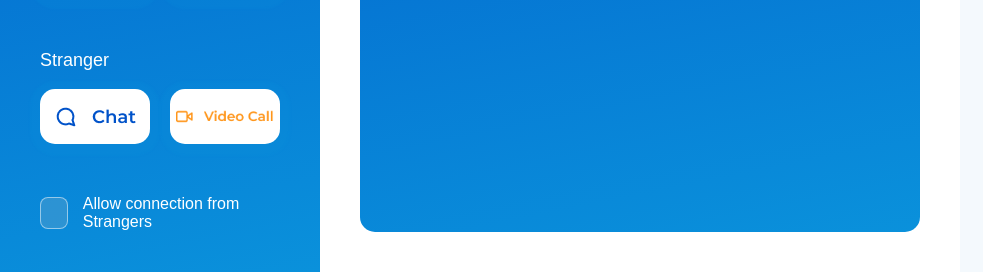
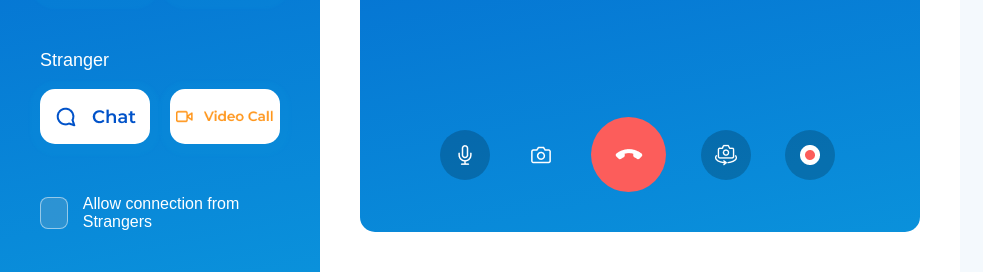
Before and after one commit to Hendrilalaina/webRTC, a website: page public/index.html in a window 1280 px wide. Shown: the part 528-800 px from the top of the page, without its empty margins (0-983 px from the left). Drawn offline with nearby package versions, Linux system fonts and the light colour scheme; no server answers.

Commit message:
Add call buttons

```diff
--- a/public/index.html
+++ b/public/index.html
@@ -31,7 +31,9 @@
           </div>
         </div>
         <div class="personal_code_connecting_container">
-          <p class="personal_code_connecting_container_paragraph">Personal Code</p>
+          <p class="personal_code_connecting_container_paragraph">
+            Personal Code
+          </p>
           <div class="personal_code_connecting_input_container">
             <input type="text" class="personal_code_input" id="personal_code_input">
           </div>
@@ -72,6 +74,23 @@
           <div class="local_video_container">
             <video class="local_video" id="local_video" muted autoplay></video>
           </div>
+          <div class="call_buttons_container" id="call_buttons">
+            <button class="call_button_small" id="mic_button">
+              <img src="./utils/images/mic.png" id="mic_button_image">
+            </button>
+            <button class="call_button_smal" id="camera_button">
+              <img src="./utils/images/camera.png" id="camera_button_image">
+            </button>
+            <button class="call_button_large" id="hang_up_button">
+              <img src="./utils/images/hangUp.png">
+            </button>
+            <button class="call_button_small" id="screen_sharing_button">
+              <img src="./utils/images/switchCameraScreenSharing.png">
+            </button>
+            <button class="call_button_small" id="start_recording_button">
+              <img src="./utils/images/recordingStart.png">
+            </button>
+          </div>
         </div>
       </div>
       <div class="messenger_container"></div>
```
